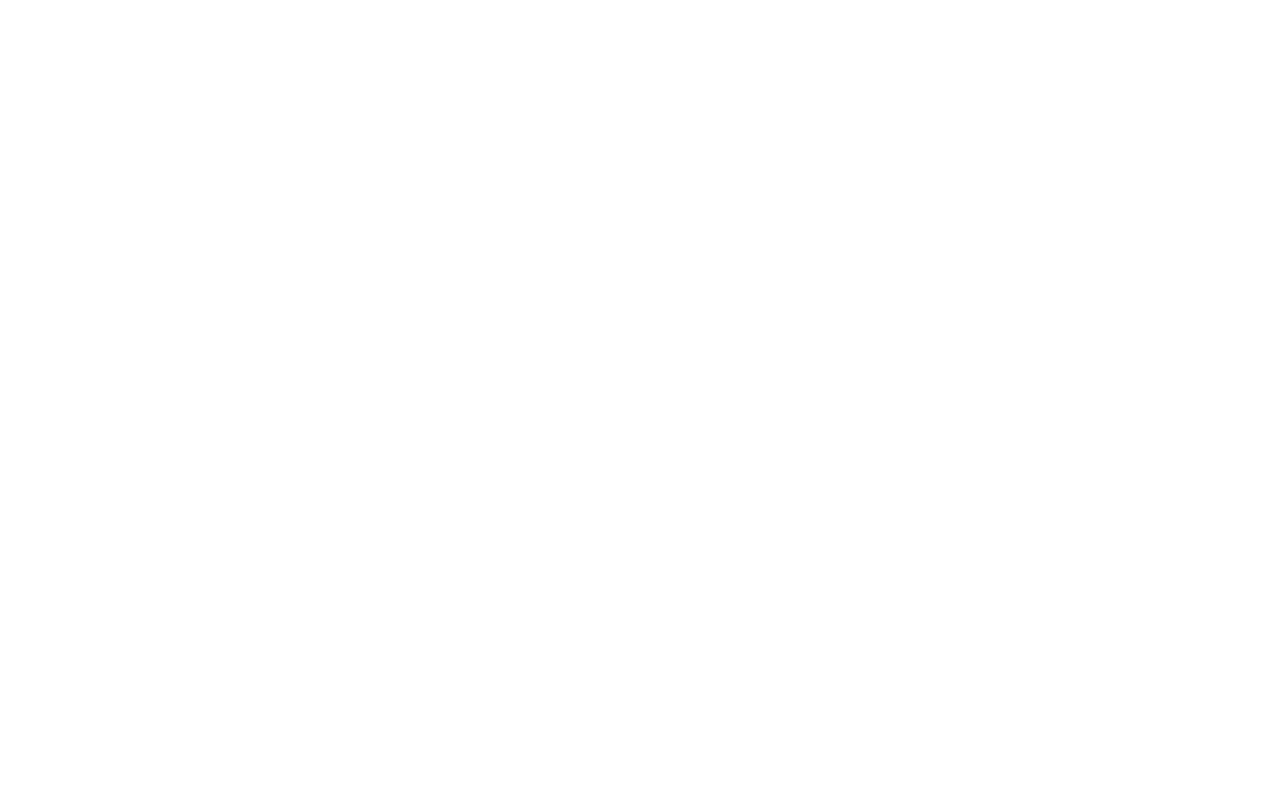
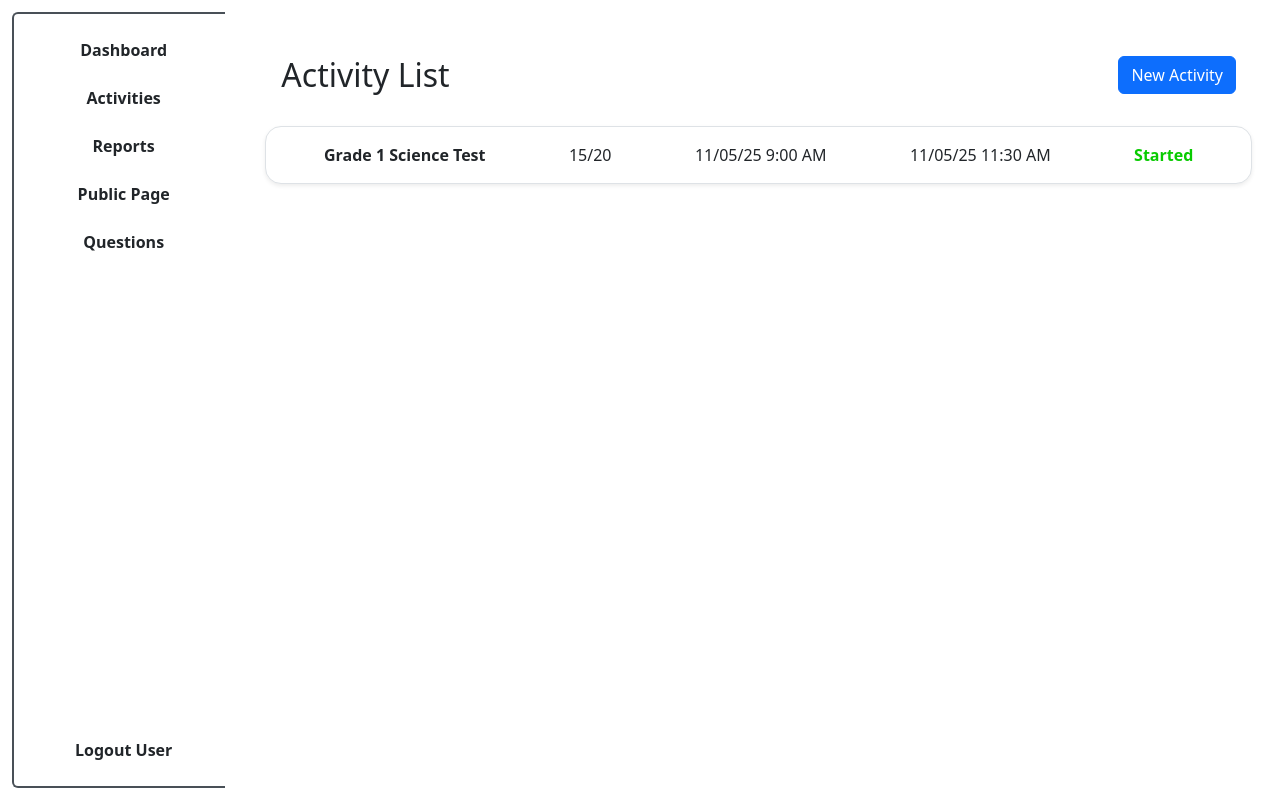
Before and after one commit to jacobmenard/atomxplor, a React (Vite) app in the folder web/: page /dashboard/activities in a window 1280 px wide. Before the commit this address had no page. Built offline with nearby package versions, Linux system fonts and the light colour scheme.

Commit message:
components of dashboard

```diff
--- a/web/index.html
+++ b/web/index.html
@@ -4,7 +4,7 @@
     <meta charset="UTF-8" />
     <link rel="icon" type="image/svg+xml" href="/vite.svg" />
     <meta name="viewport" content="width=device-width, initial-scale=1.0" />
-    <title>web</title>
+    <title>Atomxplor</title>
   </head>
   <body>
     <div id="root"></div>
--- a/web/src/App.jsx
+++ b/web/src/App.jsx
@@ -2,12 +2,19 @@
 import Login from "./pages/Login";
 import "./../node_modules/bootstrap/dist/css/bootstrap.min.css";
 import Dashboard from "./pages/Dashboard";
+import Activities from "./components/Activities";
+import Index from "./components";
+
 function App() {
   return (
     <>
       <Routes>
         <Route path="/" element={<Login />} />
-        <Route path="/dashboard" element={<Dashboard />} />
+        <Route path="/dashboard" element={<Dashboard />}>
+          <Route index element={<Index />} />
+          <Route path="index" element={<Index />} />
+          <Route path="activities" element={<Activities />} />
+        </Route>
       </Routes>
     </>
   );
--- /dev/null
+++ b/web/src/components/Activities.jsx
@@ -0,0 +1,24 @@
+import React from "react";
+import "bootstrap/dist/css/bootstrap.min.css";
+
+const Activities = () => {
+  return (
+    <div className="container mt-4">
+      <div className="d-flex justify-content-between align-items-center p-3">
+        <h2 className="m-0">Activity List</h2>
+        <button className="btn btn-primary">New Activity</button>
+      </div>
+
+
+      <div className="d-flex justify-content-between align-items-center border rounded-4 p-3 mt-3 bg-white shadow-sm flex-wrap text-center">
+        <p className="fw-bold mb-0 flex-fill">Grade 1 Science Test</p>
+        <p className="mb-0 flex-fill">15/20</p>
+        <p className="mb-0 flex-fill">11/05/25 9:00 AM</p>
+        <p className="mb-0 flex-fill">11/05/25 11:30 AM</p>
+        <p className="fw-bold mb-0 flex-fill" style={{color: "#08CB00"}}>Started</p>
+      </div>
+    </div>
+  );
+};
+
+export default Activities;
--- /dev/null
+++ b/web/src/components/Index.jsx
@@ -0,0 +1,100 @@
+import React, { useState, useEffect } from "react";
+import { useNavigate } from "react-router-dom";
+
+const Index = () => {
+  const [user, setUser] = useState({});
+  const [error, setError] = useState("");
+  const [message, setMessage] = useState("");
+  const [isLoading, setIsLoading] = useState(true);
+  const navigate = useNavigate();
+
+  useEffect(() => {
+    const fetchUser = async () => {
+      const authToken = localStorage.getItem("authToken");
+      const userId = localStorage.getItem("userId");
+
+      if (!authToken || !userId) {
+        setError("Authentication token or user ID not found.");
+        navigate("/");
+        return;
+      }
+
+      try {
+        const response = await fetch(
+          `http://127.0.0.1:8000/api/user-profile/${userId}`,
+          {
+            method: "GET",
+            headers: {
+              "Content-Type": "application/json",
+              Authorization: `Bearer ${authToken}`,
+            },
+          }
+        );
+
+        if (!response.ok) throw new Error("Failed to fetch user credentials.");
+
+        const data = await response.json();
+        setUser(data.user || {});
+        setMessage(data.message || "");
+        setTimeout(() => setIsLoading(false), 600);
+      } catch (err) {
+        console.error("Fetch user error:", err);
+        setError(err.message);
+        setIsLoading(false);
+      }
+    };
+
+    fetchUser();
+  }, [navigate]);
+
+  return (
+    <div>
+      <div className="bg-white p-4 rounded border-0">
+        {message && <h5 className="text-success mb-3">{message}</h5>}
+
+        {isLoading ? (
+          <h5>Loading user data...</h5>
+        ) : (
+          <h2>Welcome back, {user?.username || "User"}!</h2>
+        )}
+
+        <div className="d-flex flex-row gap-2 mt-3 flex-wrap">
+          <div className="bg-danger text-white rounded-3 p-3 w-25 text-start shadow-sm">
+            <p className="mb-1 fw-semibold">Created Activities</p>
+            <h4 className="fw-bold mb-0">50</h4>
+          </div>
+          <div className="bg-warning text-white rounded-3 p-3 w-25 text-start shadow-sm">
+            <p className="mb-1 fw-semibold">Ongoing Activities</p>
+            <h4 className="fw-bold mb-0">10</h4>
+          </div>
+          <div className="bg-success text-white rounded-3 p-3 w-25 text-start shadow-sm">
+            <p className="mb-1 fw-semibold">Done Activities</p>
+            <h4 className="fw-bold mb-0">40</h4>
+          </div>
+        </div>
+
+        <div className="mt-4">
+          <h3 className="mb-3">List of Ongoing Activities</h3>
+
+          <div className="d-flex justify-content-between align-items-center border rounded-4 p-3 mt-3 bg-white shadow-sm flex-wrap text-center">
+            <p className="fw-bold mb-0 flex-fill">Grade 1 Science Test</p>
+            <p className="mb-0 flex-fill">15/20</p>
+            <p className="mb-0 flex-fill">11/05/25 9:00 AM</p>
+            <p className="mb-0 flex-fill">11/05/25 11:30 AM</p>
+            <p className="fw-bold mb-0 flex-fill" style={{ color: "#08CB00" }}>
+              Started
+            </p>
+          </div>
+        </div>
+
+        {error && (
+          <div className="alert alert-danger mt-3 py-2" role="alert">
+            {error}
+          </div>
+        )}
+      </div>
+    </div>
+  );
+};
+
+export default Index;
--- a/web/src/pages/Dashboard.jsx
+++ b/web/src/pages/Dashboard.jsx
@@ -1,51 +1,11 @@
-import React, { useState, useEffect } from "react";
+import React, { useState } from "react";
 import { Link, Outlet, useNavigate } from "react-router-dom";
 
 const Dashboard = () => {
-  const [user, setUser] = useState({});
   const [sidebarOpen, setSidebarOpen] = useState(true);
   const [isLoggingOut, setIsLoggingOut] = useState(false);
   const [error, setError] = useState("");
-  const [isLoading, setIsLoading] = useState(true);
   const navigate = useNavigate();
-
-  useEffect(() => {
-    const fetchUser = async () => {
-      const authToken = localStorage.getItem("authToken");
-      const userId = localStorage.getItem("userId");
-
-      if (!authToken || !userId) {
-        setError("Authentication token or user ID not found.");
-        navigate("/");
-        return;
-      }
-
-      try {
-        const response = await fetch(
-          `http://127.0.0.1:8000/api/user-profile/${userId}`,
-          {
-            method: "GET",
-            headers: {
-              "Content-Type": "application/json",
-              Authorization: `Bearer ${authToken}`,
-            },
-          }
-        );
-
-        if (!response.ok) throw new Error("Failed to fetch user credentials.");
-
-        const data = await response.json();
-        setUser(data.user);
-        setTimeout(() => setIsLoading(false), 600);
-      } catch (err) {
-        console.error("Fetch user error:", err);
-        setError(err.message);
-        setIsLoading(false);
-      }
-    };
-
-    fetchUser();
-  }, [navigate]);
 
   const handleLogout = async () => {
     try {
@@ -87,7 +47,6 @@
   return (
     <div className="container-fluid min-vh-100 p-0">
       <div className="row g-0">
-        {/* Sidebar */}
         <div
           className={`col-12 col-md-3 col-lg-2 d-flex flex-column justify-content-between p-3 bg-white rounded-start mb-3 mb-md-0 ${
             sidebarOpen ? "d-block" : "d-none"
@@ -108,23 +67,23 @@
                 {
                   icon: "bi-speedometer2",
                   label: "Dashboard",
-                  path: "/dashboard",
+                  path: "index",
                 },
-                { icon: "bi-people", label: "Activities", path: "/activities" },
+                { icon: "bi-people", label: "Activities", path: "activities" },
                 {
                   icon: "bi-file-earmark-text",
                   label: "Reports",
-                  path: "/reports",
+                  path: "reports",
                 },
                 {
                   icon: "bi-globe",
                   label: "Public Page",
-                  path: "/public-page",
+                  path: "public-page",
                 },
                 {
                   icon: "bi-question-circle",
                   label: "Questions",
-                  path: "/questions",
+                  path: "questions",
                 },
               ].map((item, idx) => (
                 <li key={idx} className="nav-item mb-2">
@@ -161,7 +120,7 @@
           </div>
         </div>
 
-        {/* Main content */}
+        {/* Main Content */}
         <div className="col p-3">
           <button
             className="btn btn-primary mb-3 d-md-none"
@@ -170,27 +129,7 @@
             {sidebarOpen ? "Hide Sidebar" : "Show Sidebar"}
           </button>
 
-          <div className="bg-white p-4 rounded border-0">
-            {isLoading ? (
-              <h5>Loading user data...</h5>
-            ) : (
-              <h2>Welcome back, {user?.username || "User"}!</h2>
-            )}
-            <div className="d-flex flex-row gap-2">
-              <div className="bg-danger text-white rounded-3 p-3 w-25 w-md-25 text-start shadow-sm">
-                <p className="mb-1 fw-semibold">Created Activities</p>
-                <h4 className="fw-bold mb-0">50</h4>
-              </div>
-              <div className="bg-warning text-white rounded-3 p-3 w-25 w-md-25 text-start shadow-sm">
-                <p className="mb-1 fw-semibold">Ongoing Activities</p>
-                <h4 className="fw-bold mb-0">10</h4>
-              </div>
-              <div className="bg-success text-white rounded-3 p-3 w-25 w-md-25 text-start shadow-sm">
-                <p className="mb-1 fw-semibold">Done Activities</p>
-                <h4 className="fw-bold mb-0">40</h4>
-              </div>
-            </div>
-          </div>
+          <Outlet />
         </div>
       </div>
 
--- /dev/null
+++ b/web/src/pages/Public.jsx
@@ -0,0 +1,5 @@
+const Public = () => {
+
+}
+
+export default Public;
```
